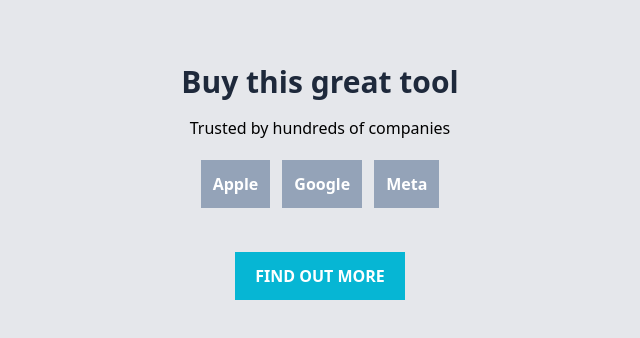
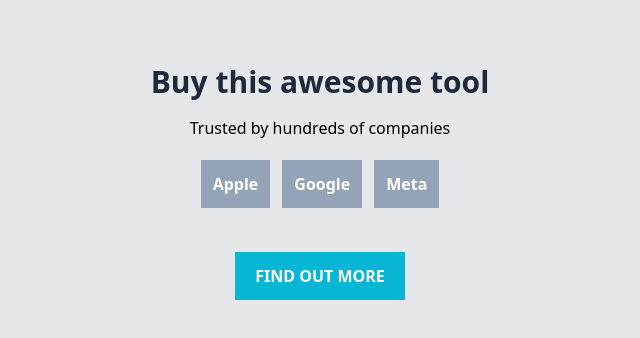
Before and after one commit to grandpoisson/Week-1-Dev, a plain HTML site: page index.html in a window 1280 px wide. Shown: the whole page, without its empty margins (320-960 px from the left). Drawn offline with nearby package versions, Linux system fonts and the light colour scheme.

Commit message:
second commit

```diff
--- a/index.html
+++ b/index.html
@@ -11,7 +11,7 @@
 
 <body>
     <div class="py-16 bg-gray-200 h-screen">
-        <h1 class="text-slate-800 text-center text-3xl font-extrabold">Buy this great tool</h1>
+        <h1 class="text-slate-800 text-center text-3xl font-extrabold">Buy this awesome tool</h1>
         <p class="text-center m-4">Trusted by hundreds of companies</p>
         <ul class="flex justify-center gap-x-1">
             <li class="block text-white bg-slate-400 px-3 py-3 mx-1 my-1 font-bold">Apple</li>
```
